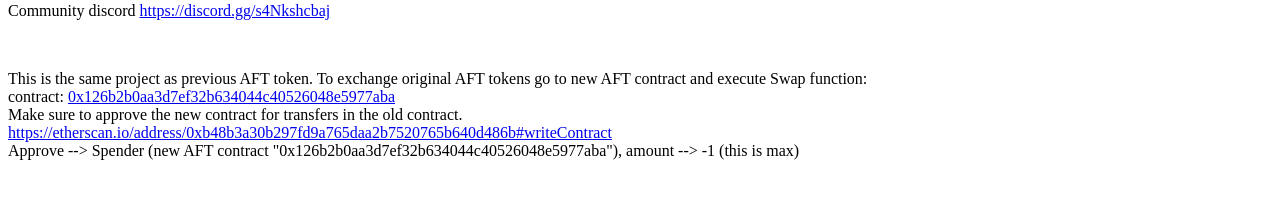
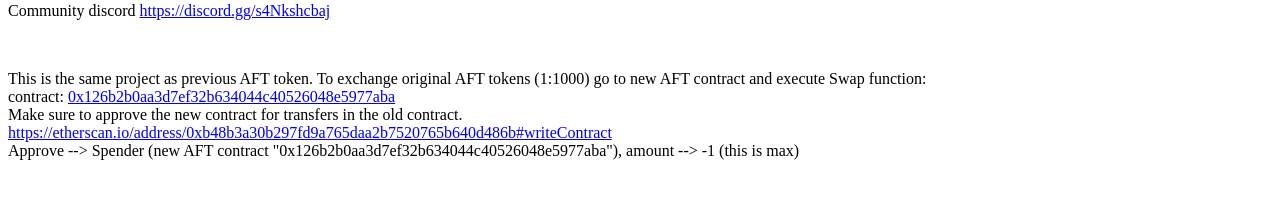
Before and after one commit to AnotherFuckingToken/anotherfuckingtoken, a plain HTML site: page index.html in a window 1280 px wide. Shown: the part 182-380 px from the top of the page. Drawn offline with Linux system fonts and the light colour scheme.

Commit message:
Update index.html

```diff
--- a/index.html
+++ b/index.html
@@ -6,7 +6,7 @@
   <p>If you'd like to collaborate feel free to create a pull request to extend this site.</p>
   <p>Community discord <a href="https://discord.gg/s4Nkshcbaj">https://discord.gg/s4Nkshcbaj</a> </p>
   <br>
-  <p>This is the same project as previous AFT token. To exchange original AFT tokens go to new AFT contract and execute Swap function:
+  <p>This is the same project as previous AFT token. To exchange original AFT tokens (1:1000) go to new AFT contract and execute Swap function:
     <br> contract: <a href="https://etherscan.io/token/0x126b2b0aa3d7ef32b634044c40526048e5977aba">0x126b2b0aa3d7ef32b634044c40526048e5977aba</a>
     <br> Make sure to approve the new contract for transfers in the old contract.
     <br> <a href="https://etherscan.io/address/0xb48b3a30b297fd9a765daa2b7520765b640d486b#writeContract">https://etherscan.io/address/0xb48b3a30b297fd9a765daa2b7520765b640d486b#writeContract</a>
```
